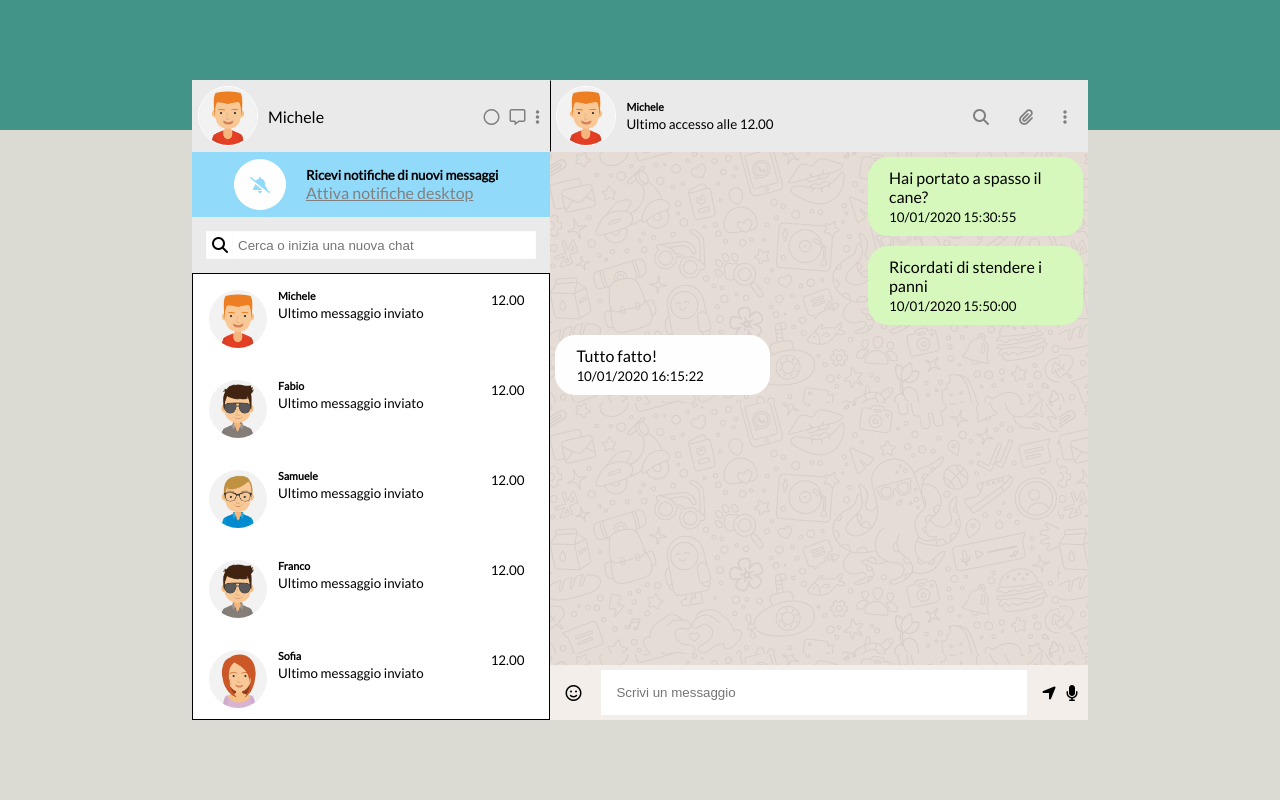
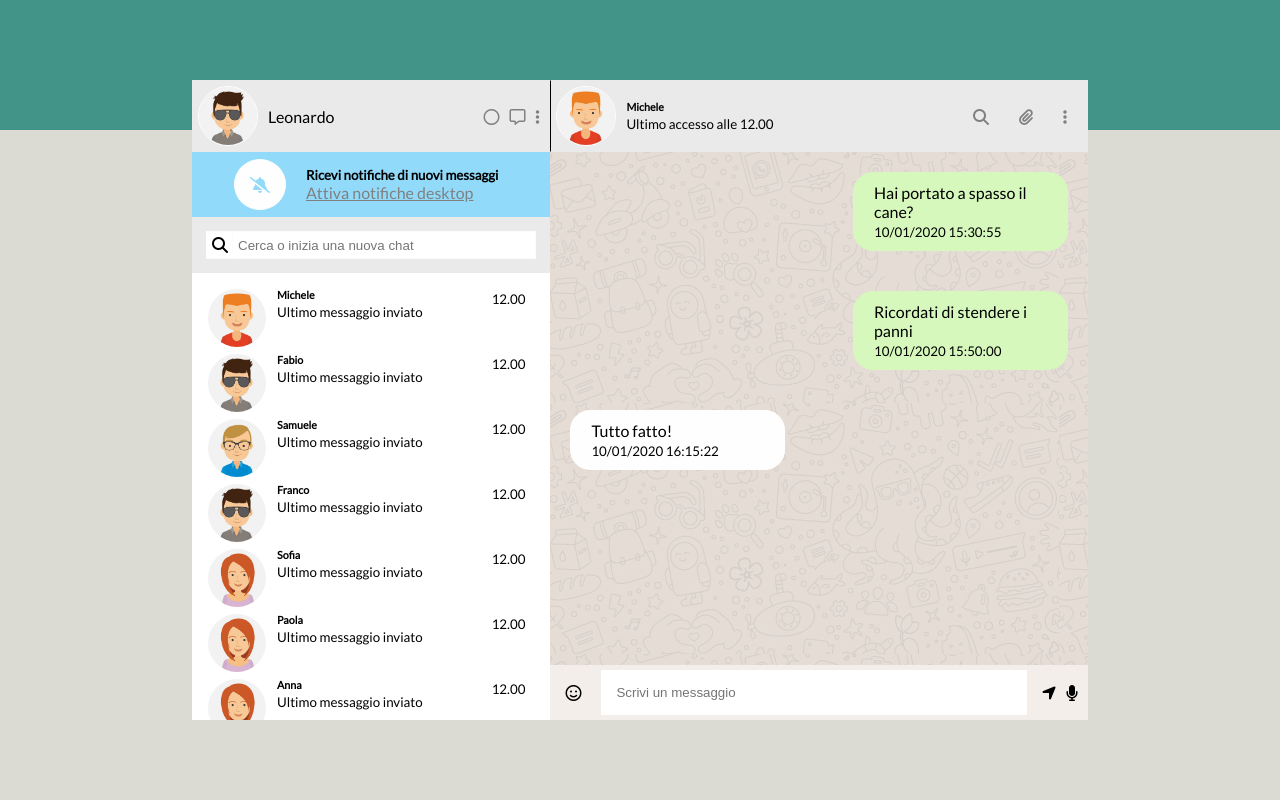
Before and after one commit to LeoSallu/vue-boolzapp, a plain HTML site: page milestone-2/index.html in a window 1280 px wide. Drawn offline with nearby package versions, Linux system fonts and the light colour scheme.

Commit message:
fix milestone 2

```diff
--- a/milestone-2/css/style.css
+++ b/milestone-2/css/style.css
@@ -186,11 +186,13 @@ Col Left
 ----Chat Body
 */
 .chat_body {
-    border: 1px solid black;
-    overflow-y: auto;
+    overflow-y: scroll;
+    background-color: white;
+    padding: .625rem;
 }
 .card_list>.card{
     background-color: white;
+    margin: 5px;
 }
 /*
 Col Right
@@ -222,15 +224,16 @@ Col Right
 .sms{
     width: 40%;
     padding: 10px 20px;
-    margin: 5px;
 }
 .sent{
     align-self: flex-end;
+    margin: 1.25rem;
     background-color: #d6f8bc;
     border:1px solid #d6f8bc;
 }
 .received{
     align-self: flex-start;
+    margin:1.25rem;
     background-color: #fefefe;
     border:1px solid #fefefe;
 }
--- a/milestone-2/index.html
+++ b/milestone-2/index.html
@@ -25,15 +25,15 @@
                 <div class="header d-flex space-bet shrink al-cent">
                     <div class="card d-flex al-cent">
                         <div class="img">
-                            <img :src="contacts[0].avatar" alt="img">
+                            <img :src="contacts[1].avatar" alt="img">
                         </div>
-                        <div class="p-l-2">{{contacts[0].name}}</div>
+                        <div class="p-l-2">Leonardo</div>
                     </div>
                     <div class="font-aw">
-                        <ul class="d-flex list-style">
-                            <li class="m-2"><i class="fa-regular fa-circle"></i></li>
-                            <li class="m-2"><i class="fa-regular fa-message"></i></li>
-                            <li class="m-2"><i class="fa-solid fa-ellipsis-vertical"></i></li>
+                        <ul class="d-flex list-style al-cent">
+                            <li class="p-2"><i class="fa-regular fa-circle"></i></li>
+                            <li class="p-2"><i class="fa-regular fa-message"></i></li>
+                            <li class="p-2"><i class="fa-solid fa-ellipsis-vertical"></i></li>
                         </ul>
                     </div>
                 </div>
@@ -58,7 +58,7 @@
                 <!-- Chat Body  -->
                 <div class="chat_body grow">
                     <ul class="card_list list-style">
-                        <li v-for="(chat,index) in contacts" @click="clickUserChat(index)" class="card d-flex space-bet p-5  al-start pointer">
+                        <li v-for="(chat,index) in contacts" @click="clickUserChat(index)" class="card d-flex space-bet p-l-5  al-start pointer">
                             <div class="card d-flex">
                                 <div class="img">
                                     <img :src="contacts[index].avatar" alt="img">
@@ -84,10 +84,10 @@
                 <div class="header d-flex space-bet shrink al-cent">
                     <div class="card d-flex al-cent">
                         <div class="img">
-                            <img :src="contacts[0].avatar" alt="img">
+                            <img :src="contacts[userChat].avatar" alt="img">
                         </div>
                         <div class="text p-l-2">
-                            <h6>Michele</h6>
+                            <h6>{{contacts[userChat].name}}</h6>
                             <small>Ultimo accesso alle 12.00</small>
                         </div>
                     </div>
```
